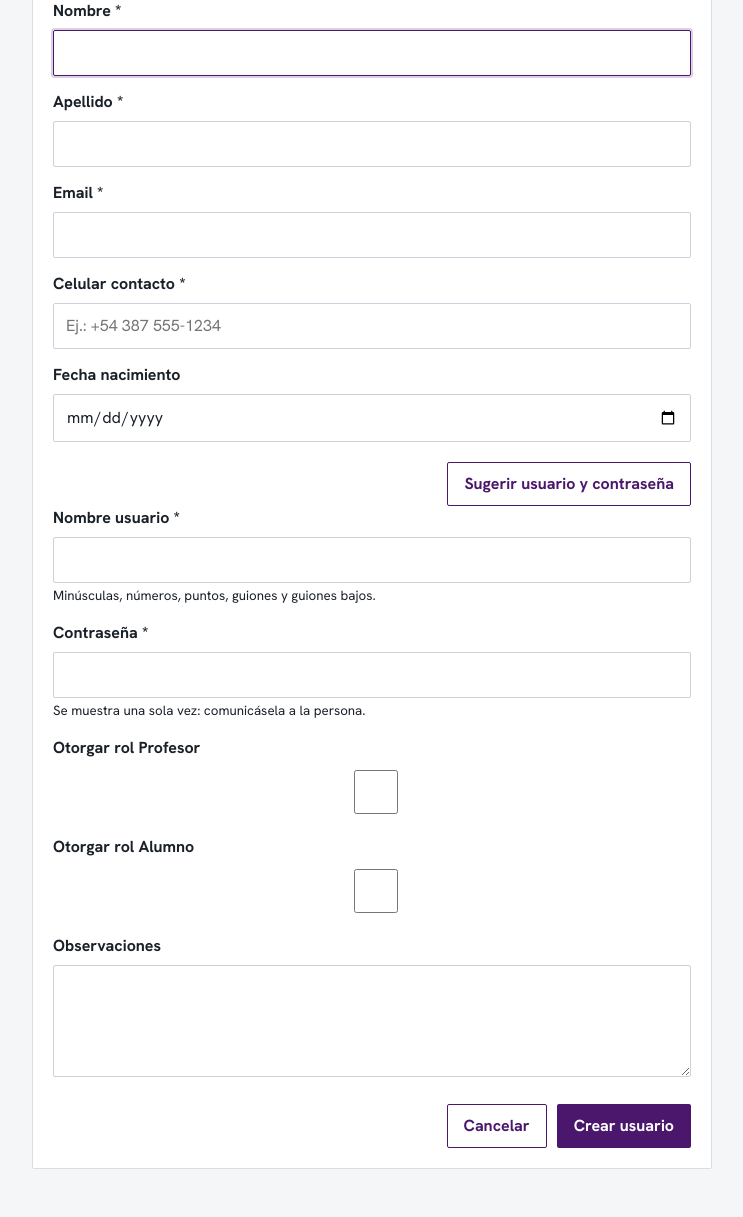
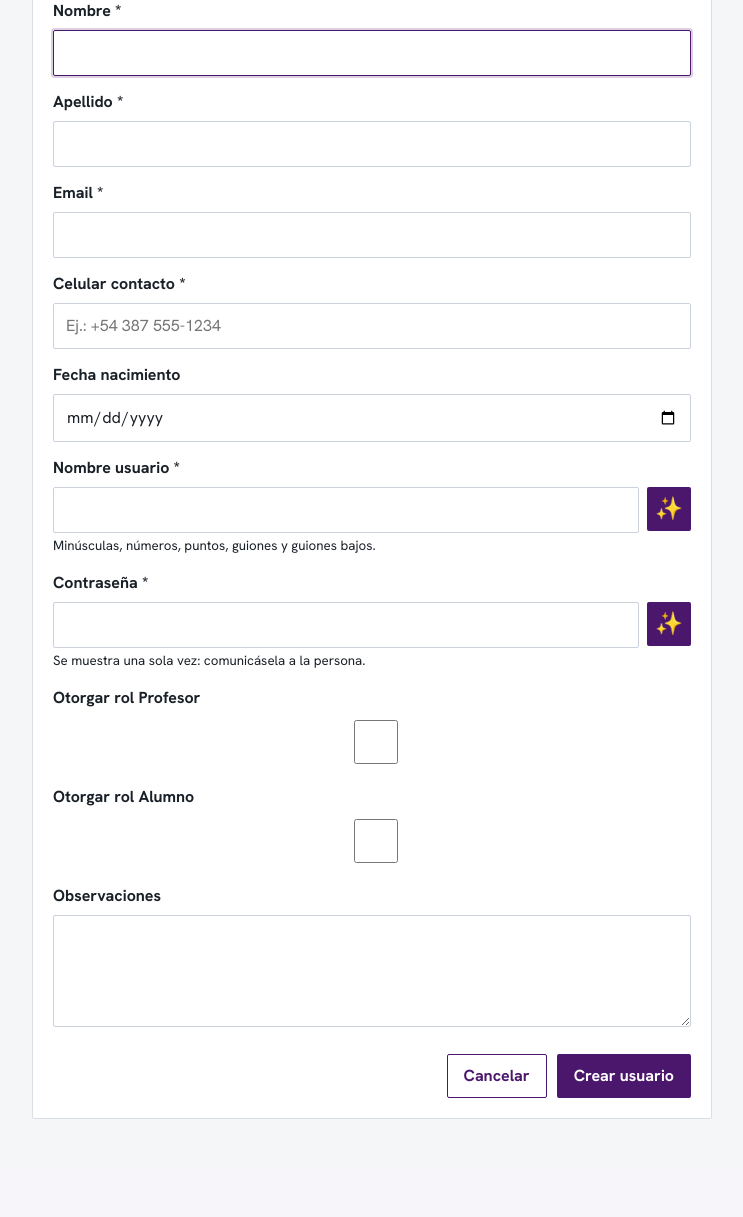
Before and after one commit to fasempertegui/Matchpoint-Taller, a Django app: page /usuarios/nuevo/ in a window 1280 px wide. Shown: the part 185-1402 px from the top of the page, without its empty margins (268-1011 px from the left). After the commit the page ends 1304 px from the top, so only its background shows below. Run offline with Django 5.2, Linux system fonts and the light colour scheme; the visitor is signed in with stand-in values (Sample User, id 1).

Commit message:
Se separó el boton de sugerir nombre de usuario y contraseña en los formularios de alta de usuario en dos, uno para cada campo

```diff
--- a/static/css/estilos.css
+++ b/static/css/estilos.css
@@ -442,6 +442,33 @@ tbody tr:last-child td {
     font: inherit;
 }
 
+.campo-con-boton {
+    display: flex;
+    align-items: stretch;
+    gap: 8px;
+}
+
+.campo-con-boton .form-control {
+    flex: 1;
+    width: auto;
+    min-width: 0;
+}
+
+.boton-icono {
+    flex: 0 0 44px;
+    width: 44px;
+    height: 44px;
+    min-height: 44px;
+    padding: 0;
+    font-size: 1.4rem;
+    line-height: 1;
+}
+
+.boton-icono:disabled {
+    cursor: wait;
+    opacity: 0.6;
+}
+
 textarea.form-control {
     min-height: 112px;
     resize: vertical;
--- a/static/js/usuario-sugerencias.js
+++ b/static/js/usuario-sugerencias.js
@@ -1,16 +1,40 @@
 document.addEventListener("DOMContentLoaded", function () {
-    var boton = document.querySelector("[data-sugerir-credenciales]");
-    if (!boton) return;
+    var botonUsuario = document.querySelector("[data-sugerir-usuario]");
+    if (!botonUsuario) return;
 
-    var formulario = boton.closest("form");
+    var formulario = botonUsuario.closest("form");
+    var botonContrasena = formulario.querySelector("[data-sugerir-contrasena]");
     var nombre = formulario.querySelector("[name='nombre']");
     var apellido = formulario.querySelector("[name='apellido']");
     var nombreUsuario = formulario.querySelector("[name='nombre_usuario']");
     var contrasena = formulario.querySelector("[name='contrasena']");
-    var error = formulario.querySelector("[data-error-sugerencias]");
-    var textoOriginal = boton.textContent.trim();
+    var errorUsuario = formulario.querySelector("[data-error-usuario]");
+    var errorContrasena = formulario.querySelector("[data-error-contrasena]");
 
-    boton.addEventListener("click", function () {
+    function sugerir(boton, url, campo, error, propiedad) {
+        boton.disabled = true;
+        error.hidden = true;
+
+        fetch(url, {headers: {Accept: "application/json"}, cache: "no-store"})
+            .then(function (respuesta) {
+                return respuesta.json().then(function (datos) {
+                    if (!respuesta.ok) throw new Error(datos.error || "No se pudo generar la sugerencia.");
+                    return datos;
+                });
+            })
+            .then(function (datos) {
+                campo.value = datos[propiedad];
+            })
+            .catch(function (excepcion) {
+                error.textContent = excepcion.message;
+                error.hidden = false;
+            })
+            .finally(function () {
+                boton.disabled = false;
+            });
+    }
+
+    botonUsuario.addEventListener("click", function () {
         if (!nombre.value.trim()) {
             nombre.reportValidity();
             nombre.focus();
@@ -22,32 +46,19 @@ document.addEventListener("DOMContentLoaded", function () {
             return;
         }
 
-        var url = new URL(boton.dataset.url, window.location.origin);
+        var url = new URL(botonUsuario.dataset.url, window.location.origin);
         url.searchParams.set("nombre", nombre.value.trim());
         url.searchParams.set("apellido", apellido.value.trim());
+        sugerir(botonUsuario, url, nombreUsuario, errorUsuario, "nombre_usuario");
+    });
 
-        boton.disabled = true;
-        boton.textContent = "Generando...";
-        error.hidden = true;
-
-        fetch(url, {headers: {Accept: "application/json"}})
-            .then(function (respuesta) {
-                return respuesta.json().then(function (datos) {
-                    if (!respuesta.ok) throw new Error(datos.error || "No se pudieron generar las credenciales.");
-                    return datos;
-                });
-            })
-            .then(function (datos) {
-                nombreUsuario.value = datos.nombre_usuario;
-                contrasena.value = datos.contrasena;
-            })
-            .catch(function (excepcion) {
-                error.textContent = excepcion.message;
-                error.hidden = false;
-            })
-            .finally(function () {
-                boton.disabled = false;
-                boton.textContent = textoOriginal;
-            });
+    botonContrasena.addEventListener("click", function () {
+        sugerir(
+            botonContrasena,
+            botonContrasena.dataset.url,
+            contrasena,
+            errorContrasena,
+            "contrasena"
+        );
     });
 });
--- a/templates/usuarios/usuario_formulario.html
+++ b/templates/usuarios/usuario_formulario.html
@@ -19,25 +19,42 @@
         {% endif %}
 
         {% for campo in formulario %}
-            {% if campo.name == "nombre_usuario" %}
-                <div class="acciones-formulario">
-                    <button
-                        class="boton boton-secundario"
-                        type="button"
-                        data-sugerir-credenciales
-                        data-url="{% url 'usuarios:usuario_sugerir_credenciales' %}"
-                    >
-                        Sugerir usuario y contraseña
-                    </button>
-                </div>
-                <p class="error-campo" data-error-sugerencias hidden></p>
-            {% endif %}
             <div class="grupo-campo">
                 <label for="{{ campo.id_for_label }}">
                     {{ campo.label }}
                     {% if campo.field.required %}<span aria-hidden="true">*</span>{% endif %}
                 </label>
-                {{ campo }}
+                {% if campo.name == "nombre_usuario" or campo.name == "contrasena" %}
+                    <div class="campo-con-boton">
+                        {{ campo }}
+                        {% if campo.name == "nombre_usuario" %}
+                            <button
+                                class="boton boton-primario boton-icono"
+                                type="button"
+                                data-sugerir-usuario
+                                data-url="{% url 'usuarios:usuario_sugerir_nombre' %}"
+                                aria-label="Sugerir nombre de usuario"
+                                title="Sugerir nombre de usuario"
+                            >✨</button>
+                        {% else %}
+                            <button
+                                class="boton boton-primario boton-icono"
+                                type="button"
+                                data-sugerir-contrasena
+                                data-url="{% url 'usuarios:usuario_sugerir_contrasena' %}"
+                                aria-label="Sugerir contraseña"
+                                title="Sugerir contraseña"
+                            >✨</button>
+                        {% endif %}
+                    </div>
+                    {% if campo.name == "nombre_usuario" %}
+                        <p class="error-campo" data-error-usuario hidden></p>
+                    {% else %}
+                        <p class="error-campo" data-error-contrasena hidden></p>
+                    {% endif %}
+                {% else %}
+                    {{ campo }}
+                {% endif %}
                 {% if campo.help_text %}
                     <small>{{ campo.help_text }}</small>
                 {% endif %}
--- a/usuarios/urls.py
+++ b/usuarios/urls.py
@@ -8,9 +8,14 @@ urlpatterns = [
     path("", views.usuario_lista, name="usuario_lista"),
     path("nuevo/", views.usuario_crear, name="usuario_crear"),
     path(
-        "nuevo/sugerir-credenciales/",
-        views.usuario_sugerir_credenciales,
-        name="usuario_sugerir_credenciales",
+        "nuevo/sugerir-usuario/",
+        views.usuario_sugerir_nombre,
+        name="usuario_sugerir_nombre",
+    ),
+    path(
+        "nuevo/sugerir-contrasena/",
+        views.usuario_sugerir_contrasena,
+        name="usuario_sugerir_contrasena",
     ),
     path("<int:pk>/", views.usuario_detalle, name="usuario_detalle"),
     path("<int:pk>/editar/", views.usuario_editar, name="usuario_editar"),
--- a/usuarios/views.py
+++ b/usuarios/views.py
@@ -109,21 +109,23 @@ def usuario_crear(request):
 @login_required
 @permission_required("usuarios.add_usuario", raise_exception=True)
 @require_GET
-def usuario_sugerir_credenciales(request):
+def usuario_sugerir_nombre(request):
     nombre = request.GET.get("nombre", "").strip()
     apellido = request.GET.get("apellido", "").strip()
     if not nombre or not apellido:
         return JsonResponse(
-            {"error": "Ingresá el nombre y el apellido antes de generar las credenciales."},
+            {"error": "Ingresá el nombre y el apellido antes de generar el usuario."},
             status=400,
         )
 
-    return JsonResponse(
-        {
-            "nombre_usuario": sugerir_nombre_usuario(nombre, apellido),
-            "contrasena": generar_contrasena(),
-        }
-    )
+    return JsonResponse({"nombre_usuario": sugerir_nombre_usuario(nombre, apellido)})
+
+
+@login_required
+@permission_required("usuarios.add_usuario", raise_exception=True)
+@require_GET
+def usuario_sugerir_contrasena(request):
+    return JsonResponse({"contrasena": generar_contrasena()})
 
 
 @login_required
```
Also changed, not shown: docs/4_flujos_del_sistema.md (+2 -2 lines).
